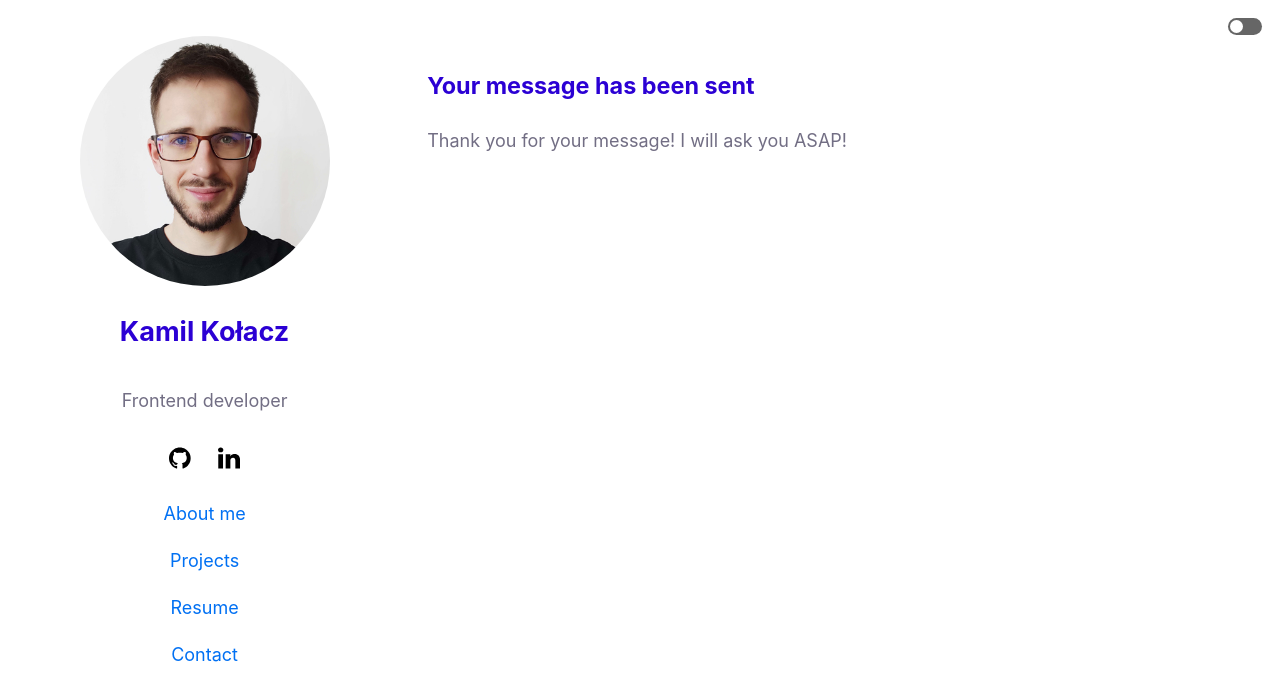
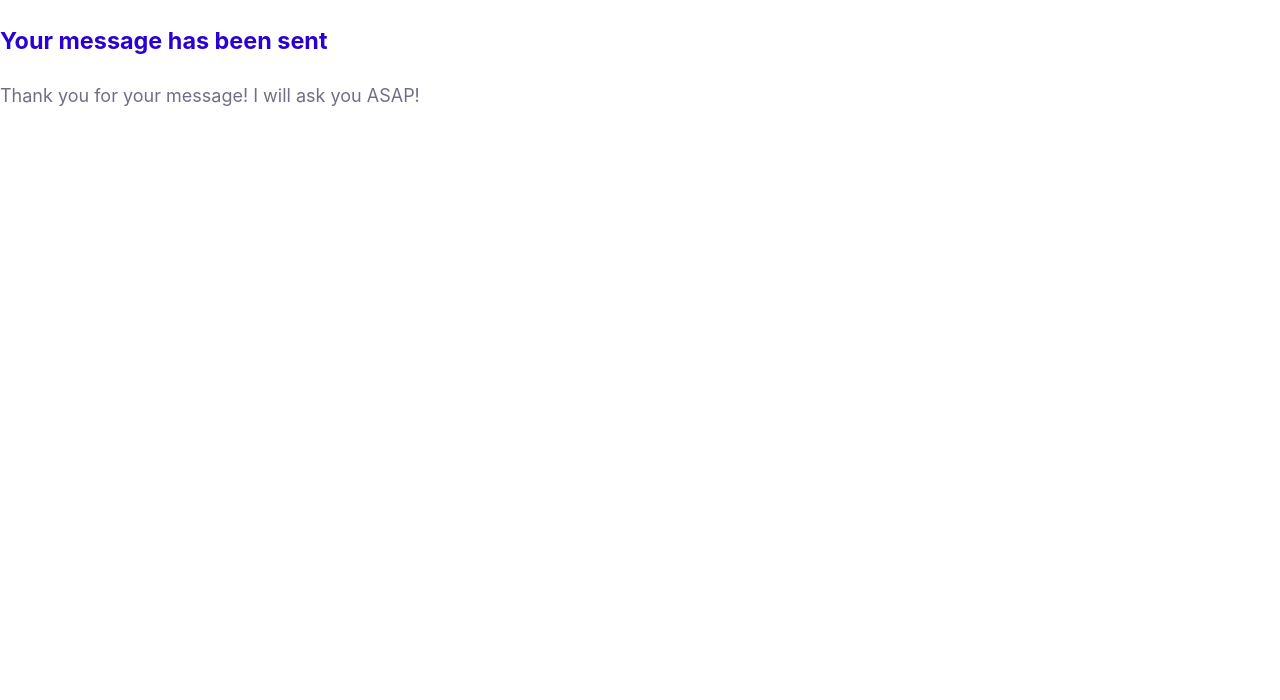
Before and after one commit to ciastek96/personal-website, a Next.js app: page /success in a window 1280 px wide. Shown: the top 700 px of the page. Built offline with nearby package versions, Linux system fonts and the light colour scheme.

Commit message:
connection with netlify forms

```diff
--- a/components/ContactForm/ContactForm.js
+++ b/components/ContactForm/ContactForm.js
@@ -5,12 +5,14 @@ const ContactForm = () => {
   return (
     <>
       <form
+        name="contact"
         id="contact"
         action="/success"
         method="POST"
         data-netlify="true"
         className={styles.form}
       >
+        <input type="hidden" name="contact" value="contact"></input>
         <div className={styles.inputWrapper}>
           <input type="text" name="name" placeholder=" " required />
           <label htmlFor="name">Full name</label>
--- a/pages/success.js
+++ b/pages/success.js
@@ -6,7 +6,7 @@ import utilStyles from "../styles/utils.module.scss";
 
 export default function Success() {
   return (
-    <Layout>
+    <div>
       <Head>
         <title>Your message has been sent | {siteTitle}</title>
       </Head>
@@ -14,6 +14,6 @@ export default function Success() {
         <h1>Your message has been sent</h1>
         <p>Thank you for your message! I will ask you ASAP!</p>
       </section>
-    </Layout>
+    </div>
   );
 }
```
